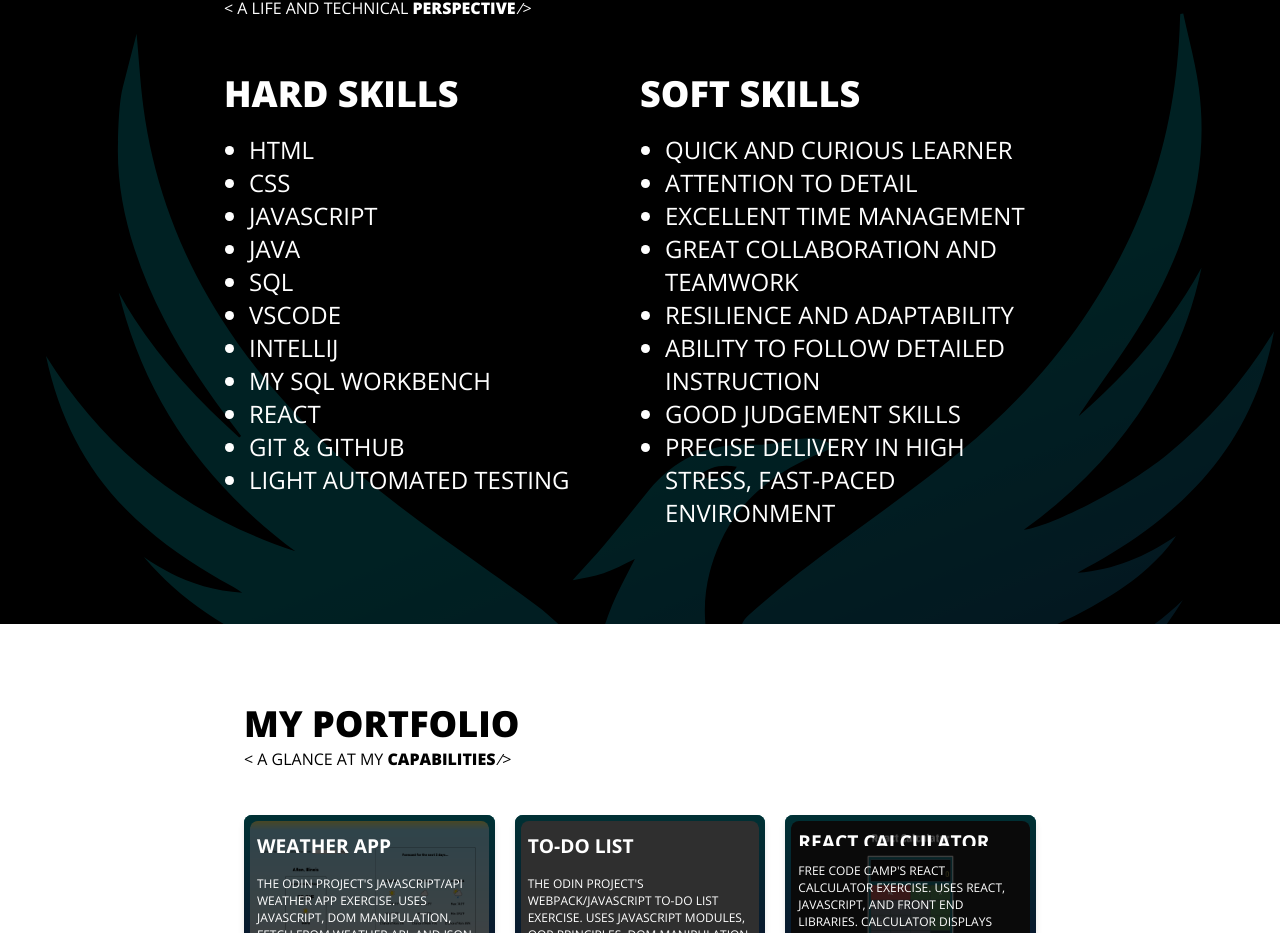
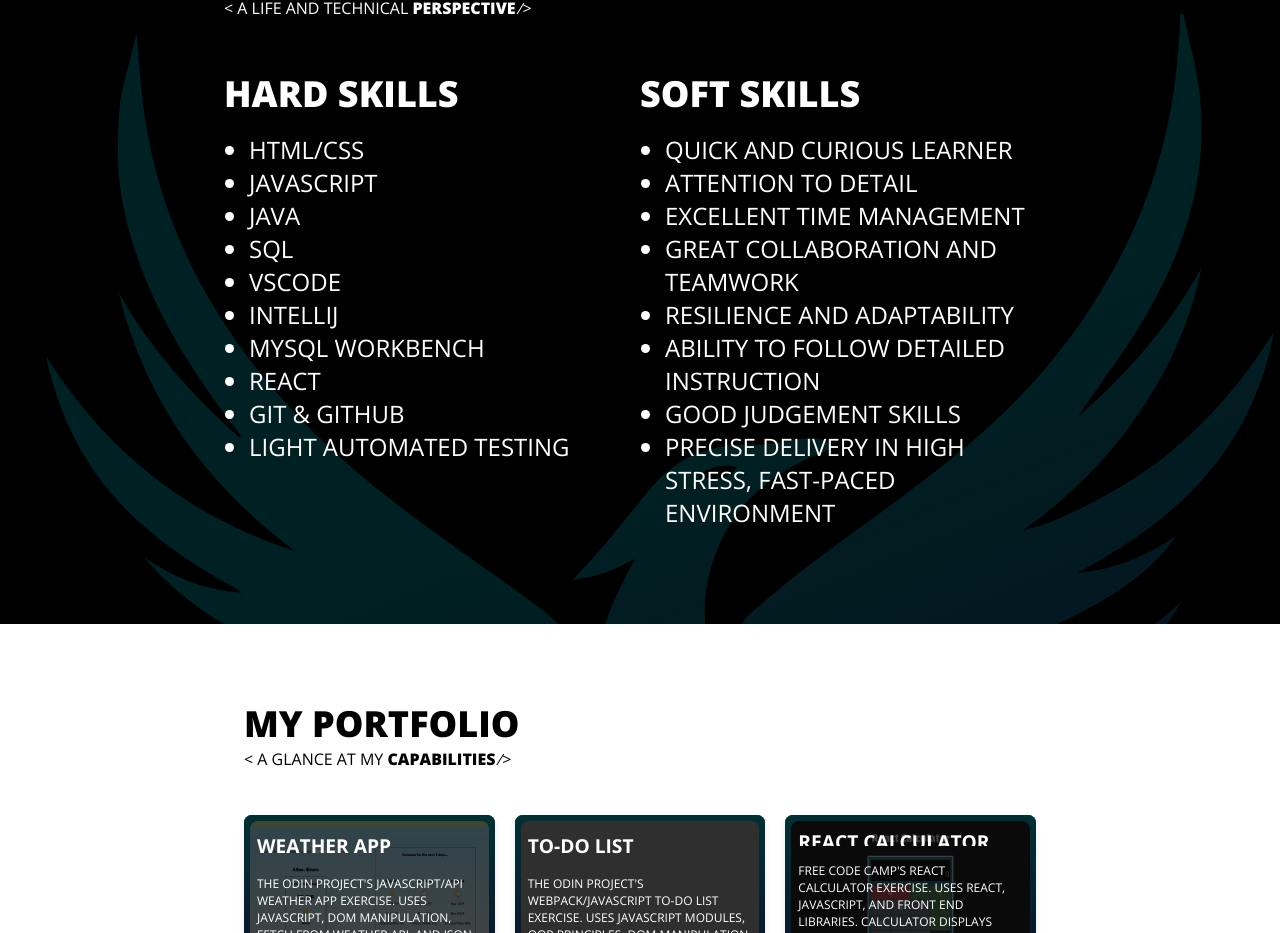
Before and after one commit to ha-x-3/portfolio, a React (Vite) app: page / in a window 1280 px wide. Shown: the part 952-1885 px from the top of the page. Built offline with nearby package versions, Linux system fonts and the light colour scheme; grey boxes are pictures that could not be loaded.

Commit message:
Edited Skills

```diff
--- a/src/components/MySkills.jsx
+++ b/src/components/MySkills.jsx
@@ -45,14 +45,13 @@ const MySkills = React.forwardRef(({ startParallax }, ref) => {
 						<div className='hardSkills'>
 							<h1>HARD SKILLS</h1>
 							<ul>
-								<li>HTML</li>
-								<li>CSS</li>
+								<li>HTML/CSS</li>
 								<li>JAVASCRIPT</li>
 								<li>JAVA</li>
 								<li>SQL</li>
 								<li>VSCODE</li>
 								<li>INTELLIJ</li>
-								<li>MY SQL WORKBENCH</li>
+								<li>MYSQL WORKBENCH</li>
 								<li>REACT</li>
 								<li>GIT & GITHUB</li>
 								<li>LIGHT AUTOMATED TESTING</li>
```
